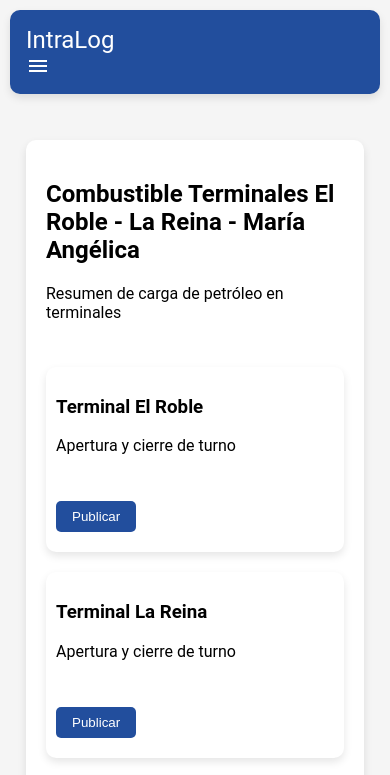
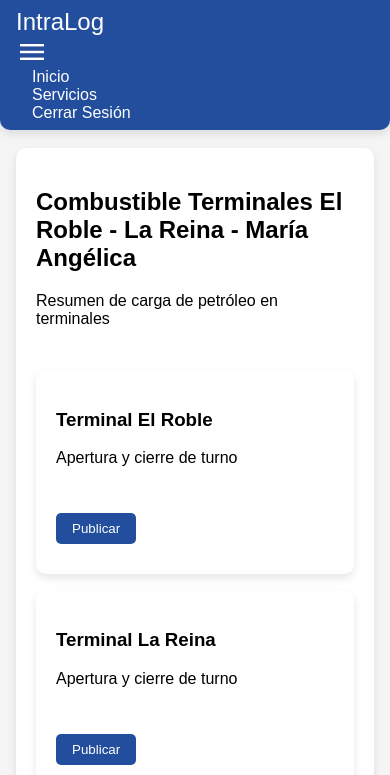
Before and after one commit to iag-lol/IntranetLog, a plain HTML site: page principal.html in a window 390 px wide. Both pictures are taken after a click on the element "menu". Shown: the top 775 px of the page. Drawn offline with nearby package versions, Linux system fonts and the light colour scheme; a script that the page names is missing.

Commit message:
Update styles.css

```diff
--- a/css/styles.css
+++ b/css/styles.css
@@ -1,5 +1,5 @@
 body {
-    font-family: 'Roboto', sans-serif;
+    font-family: Arial, sans-serif;
     background-color: #f5f5f5;
     display: flex;
     flex-direction: column;
@@ -16,10 +16,7 @@ header {
     align-items: center;
     padding: 1rem;
     box-shadow: 0 4px 8px rgba(0, 0, 0, 0.1);
-    border-radius: 10px;
-    margin: 10px;
-    position: relative;
-    z-index: 1;
+    border-radius: 0 0 10px 10px;
 }
 
 header .logo {
@@ -51,6 +48,12 @@ header nav ul li a:hover {
 
 .menu-icon {
     display: none;
+    font-size: 2rem;
+    cursor: pointer;
+}
+
+.nav-links.active {
+    display: flex;
 }
 
 .content-wrapper {
@@ -198,10 +201,7 @@ footer {
     text-align: center;
     padding: 1rem;
     box-shadow: 0 -4px 8px rgba(0, 0, 0, 0.1);
-    border-radius: 10px;
-    margin: 10px;
-    position: relative;
-    z-index: 1;
+    border-radius: 0 0 10px 10px;
     margin-top: auto;
 }
 
@@ -234,9 +234,11 @@ footer {
     border: 1px solid #c3e6cb;
 }
 
+/* Mobile Styles */
 @media (max-width: 768px) {
     .content-wrapper {
         flex-direction: column;
+        margin: 0; /* Remove margin for mobile view */
     }
 
     aside {
@@ -246,20 +248,44 @@ footer {
     header {
         flex-direction: column;
         align-items: flex-start;
+        padding: 0.5rem 1rem; /* Adjust padding for mobile view */
+    }
+
+    header nav ul {
+        flex-direction: column;
+        width: 100%;
+    }
+
+    header nav ul li {
+        margin: 0;
+    }
+
+    .menu-icon {
+        display: block;
+    }
+
+    .nav-links {
+        display: none;
+        flex-direction: column;
+        width: 100%;
+    }
+
+    .nav-links.active {
+        display: flex;
     }
 
     main {
-        margin-left: 0;
-        padding: 1rem;
+        padding: 0.5rem 1rem; /* Adjust padding for mobile view */
     }
 
     .minisection-container {
         flex-direction: column;
+        align-items: stretch;
     }
 
     .minisection {
         max-width: 100%;
-        margin: 10px 0;
+        margin: 0.5rem 0;
     }
 
     .styled-table {
@@ -269,6 +295,33 @@ footer {
     .styled-table th, .styled-table td {
         padding: 6px; /* Further reduced padding */
     }
+}
+
+/* Tablet Styles */
+@media (max-width: 1024px) {
+    .content-wrapper {
+        flex-direction: column;
+        margin: 0; /* Remove margin for tablet view */
+    }
+
+    aside {
+        display: none;
+    }
+
+    header {
+        flex-direction: column;
+        align-items: flex-start;
+        padding: 0.5rem 1rem; /* Adjust padding for tablet view */
+    }
+
+    header nav ul {
+        flex-direction: column;
+        width: 100%;
+    }
+
+    header nav ul li {
+        margin: 0;
+    }
 
     .menu-icon {
         display: block;
@@ -277,36 +330,32 @@ footer {
     .nav-links {
         display: none;
         flex-direction: column;
+        width: 100%;
     }
 
-    .nav-links.show {
+    .nav-links.active {
         display: flex;
     }
-}
 
-@media (min-width: 769px) {
-    .nav-links {
-        display: flex;
+    main {
+        padding: 0.5rem 1rem; /* Adjust padding for tablet view */
     }
-}
 
-@media (max-width: 480px) {
+    .minisection-container {
+        flex-direction: column;
+        align-items: stretch;
+    }
+
+    .minisection {
+        max-width: 100%;
+        margin: 0.5rem 0;
+    }
+
     .styled-table {
-        font-size: 0.6rem; /* Reduce font size further for very small screens */
+        font-size: 0.7rem; /* Further reduced font size */
     }
 
     .styled-table th, .styled-table td {
-        padding: 4px; /* Further reduced padding */
-    }
-
-    .minisection {
-        padding: 10px; /* Reduce padding inside minisections */
+        padding: 6px; /* Further reduced padding */
     }
 }
-
-@media (min-width: 1024px) {
-    .minisection {
-        max-width: 30%;
-        flex: 1;
-    }
-}
```
